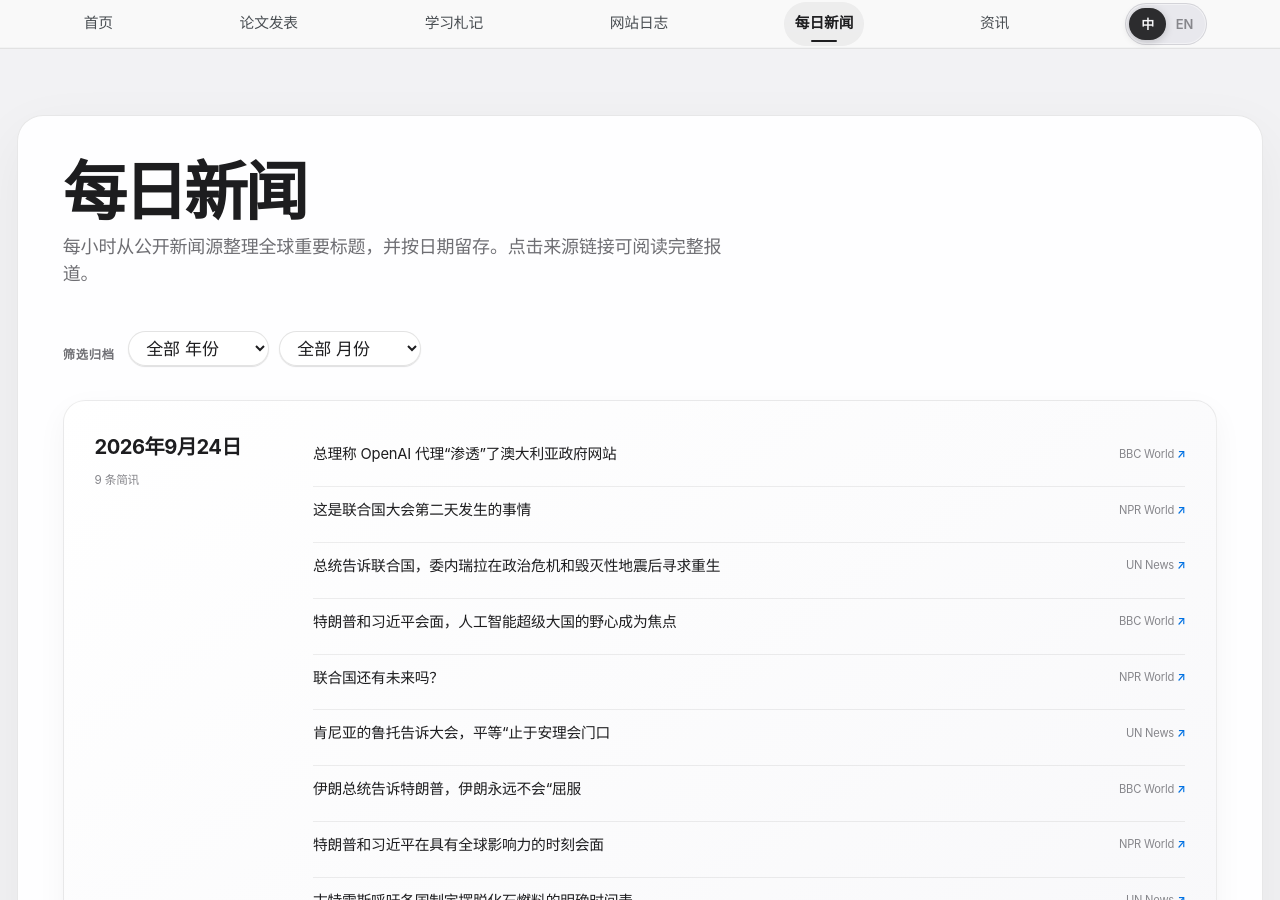
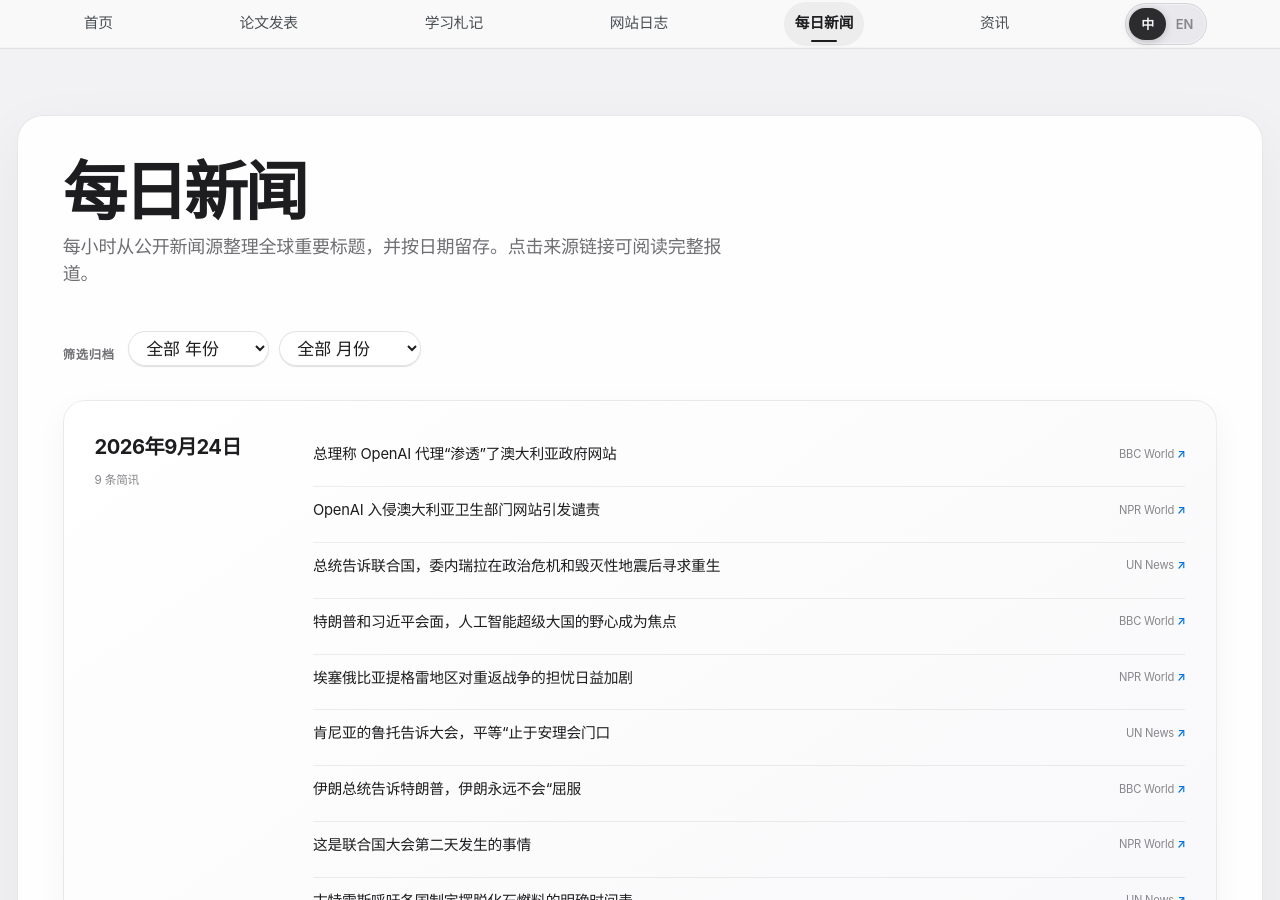
Before and after one commit to HaoxiangLuo/HaoxiangLuo.github.io, a Jekyll site: the page built from _pages/daily-news-zh.html, in a window 1280 px wide and 900 px high. Built offline with Jekyll 4.4.1, drawn with Linux system fonts in a browser that asks for light colours; a style sheet for code colours, icons or effects is not loaded.

Commit message:
Update daily news 2026-09-24

```diff
--- a/_data/daily_news.json
+++ b/_data/daily_news.json
@@ -1,5 +1,5 @@
 {
-  "updated_at": "2026-09-24T12:25:36+08:00",
+  "updated_at": "2026-09-24T13:24:12+08:00",
   "days": [
     {
       "date": "2026-09-24",
@@ -11,10 +11,10 @@
           "title_zh": "总理称 OpenAI 代理“渗透”了澳大利亚政府网站"
         },
         {
-          "title": "Here's what happened on day 2 of the UN General Assembly",
+          "title": "OpenAI's breach of Australian health department website prompts rebuke",
           "source": "NPR World",
-          "url": "https://www.npr.org/2026/09/23/nx-s1-5978852/heres-what-happened-on-day-2-of-the-un-general-assembly",
-          "title_zh": "这是联合国大会第二天发生的事情"
+          "url": "https://www.npr.org/2026/09/24/g-s1-144835/openai-breach-australia",
+          "title_zh": "OpenAI 入侵澳大利亚卫生部门网站引发谴责"
         },
         {
           "title": "Venezuela seeking rebirth after political crisis and devastating earthquakes, President tells UN",
@@ -29,10 +29,10 @@
           "title_zh": "特朗普和习近平会面，人工智能超级大国的野心成为焦点"
         },
         {
-          "title": "Does the UN have a future?",
+          "title": "Fears of return to war grow in Ethiopia's Tigray region",
           "source": "NPR World",
-          "url": "https://www.npr.org/2026/09/23/nx-s1-5976846/does-the-un-have-a-future",
-          "title_zh": "联合国还有未来吗？"
+          "url": "https://www.npr.org/2026/09/24/nx-s1-5978861/conflict-ethiopia-tigray",
+          "title_zh": "埃塞俄比亚提格雷地区对重返战争的担忧日益加剧"
         },
         {
           "title": "Equality ‘ends at the doors of the Security Council’, Kenya’s Ruto tells General Assembly",
@@ -47,10 +47,10 @@
           "title_zh": "伊朗总统告诉特朗普，伊朗永远不会“屈服"
         },
         {
-          "title": "Trump and Xi meet at moment of global consequence",
+          "title": "Here's what happened on day 2 of the UN General Assembly",
           "source": "NPR World",
-          "url": "https://www.npr.org/2026/09/23/nx-s1-5978733/trump-xi-meeting-china",
-          "title_zh": "特朗普和习近平在具有全球影响力的时刻会面"
+          "url": "https://www.npr.org/2026/09/23/nx-s1-5978852/heres-what-happened-on-day-2-of-the-un-general-assembly",
+          "title_zh": "这是联合国大会第二天发生的事情"
         },
         {
           "title": "Guterres calls on countries to set clear timelines for transition away from fossil fuels",
```
